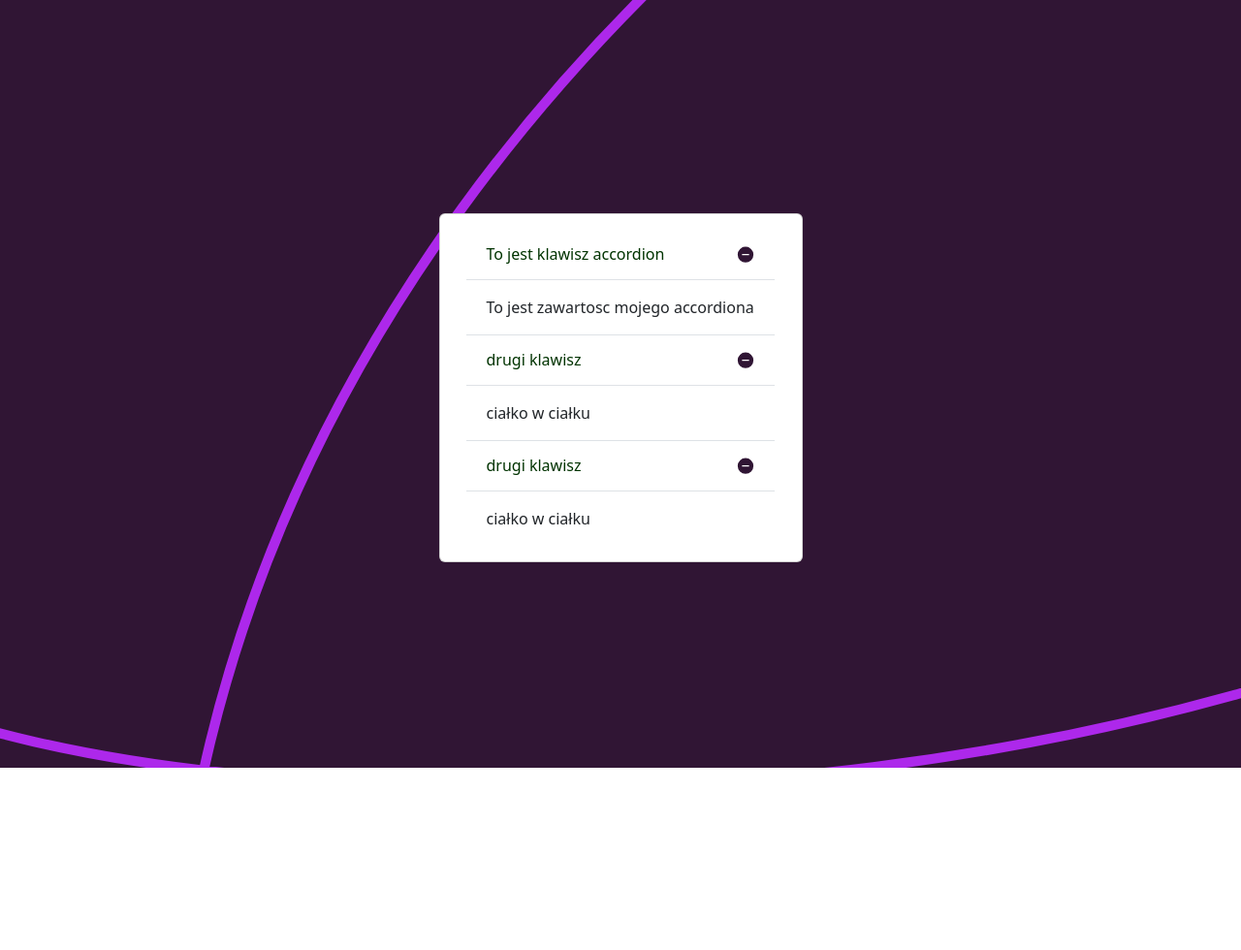
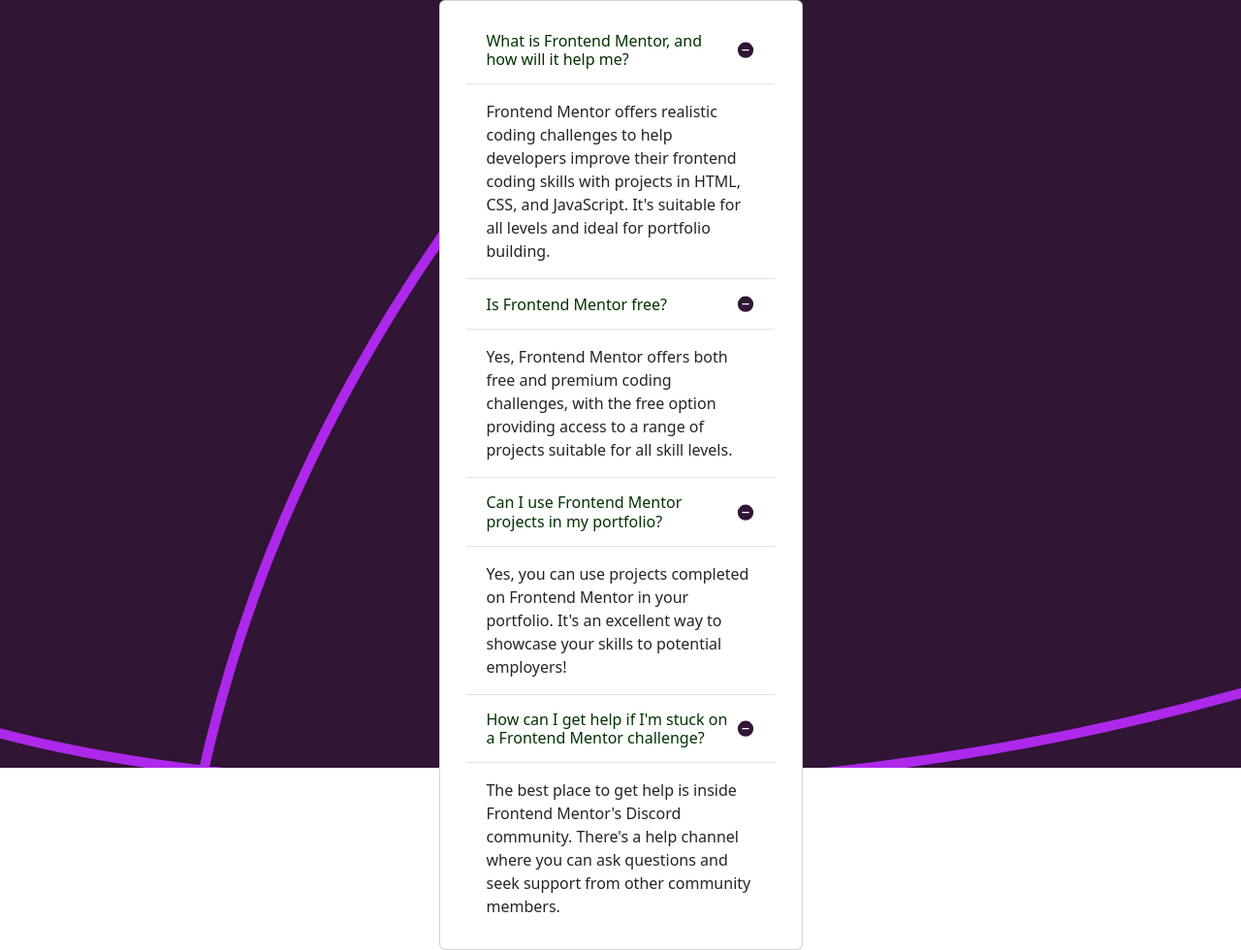
Before and after one commit to lukKotecki/FM-faq-accordion, a website: page src/index.html in a window 1280 px wide. Shown: the whole page at 97% size. Before the commit the page ends 800 px from the top, so only its background shows below. Drawn offline with nearby package versions, Linux system fonts and the light colour scheme.

Commit message:
configured accordions

```diff
--- a/src/index.html
+++ b/src/index.html
@@ -66,13 +66,14 @@
         <div class="accordion-item">
           <h2 class="accordion-header" id="headingOne">
             <button class="accordion-button" type="button" data-bs-toggle="collapse" data-bs-target="#collapseOne" aria-expanded="true">
-              To jest klawisz accordion
+              What is Frontend Mentor, and how will it help me?
             </button>
           </h2>
-          <div id="collapseOne" class="accordion-collapse collapse show" aria-labelledby="headingOne" data-bs-parent="#accordionMain">
+          <div id="collapseOne" class="accordion-collapse collapse show" >
             <div class="accordion-body">
-              To jest zawartosc mojego accordiona
-
+              Frontend Mentor offers realistic coding challenges to help developers improve their
+              frontend coding skills with projects in HTML, CSS, and JavaScript. It's suitable for
+              all levels and ideal for portfolio building.
             </div>
           </div>
         </div>
@@ -80,29 +81,44 @@
         <div class="accordion-item">
           <h2 class="accordion-header" id="headingTwo">
             <button class="accordion-button" type="button" data-bs-toggle="collapse" data-bs-target="#collapseTwo" aria-expanded="true">
-              drugi klawisz
+              Is Frontend Mentor free?
             </button>
           </h2>
           <div id="collapseTwo" class="accordion-collapse collapse show">
             <div class="accordion-body">
-              ciałko w ciałku
+              Yes, Frontend Mentor offers both free and premium coding challenges, with the free
+              option providing access to a range of projects suitable for all skill levels.
             </div>
           </div>
         </div>
 
         <div class="accordion-item">
           <h2 class="accordion-header" id="headingThree">
-            <button class="accordion-button" type="button" data-bs-toggle="collapse" data-bs-target="#collapseThree" aria-expanded="true" aria-controls="collapseOne">
-              drugi klawisz
+            <button class="accordion-button" type="button" data-bs-toggle="collapse" data-bs-target="#collapseThree" aria-expanded="true" >
+              Can I use Frontend Mentor projects in my portfolio?
             </button>
           </h2>
           <div id="collapseThree" class="accordion-collapse collapse show">
             <div class="accordion-body">
-              ciałko w ciałku
+              Yes, you can use projects completed on Frontend Mentor in your portfolio. It's an excellent
+              way to showcase your skills to potential employers!
             </div>
           </div>
         </div>
 
+        <div class="accordion-item">
+          <h2 class="accordion-header" id="headingFour">
+            <button class="accordion-button" type="button" data-bs-toggle="collapse" data-bs-target="#collapseFour" aria-expanded="true" >
+              How can I get help if I'm stuck on a Frontend Mentor challenge?
+            </button>
+          </h2>
+          <div id="collapseFour" class="accordion-collapse collapse show">
+            <div class="accordion-body">
+              The best place to get help is inside Frontend Mentor's Discord community. There's a help
+              channel where you can ask questions and seek support from other community members.
+            </div>
+          </div>
+        </div>
 
 
       </div>
```
